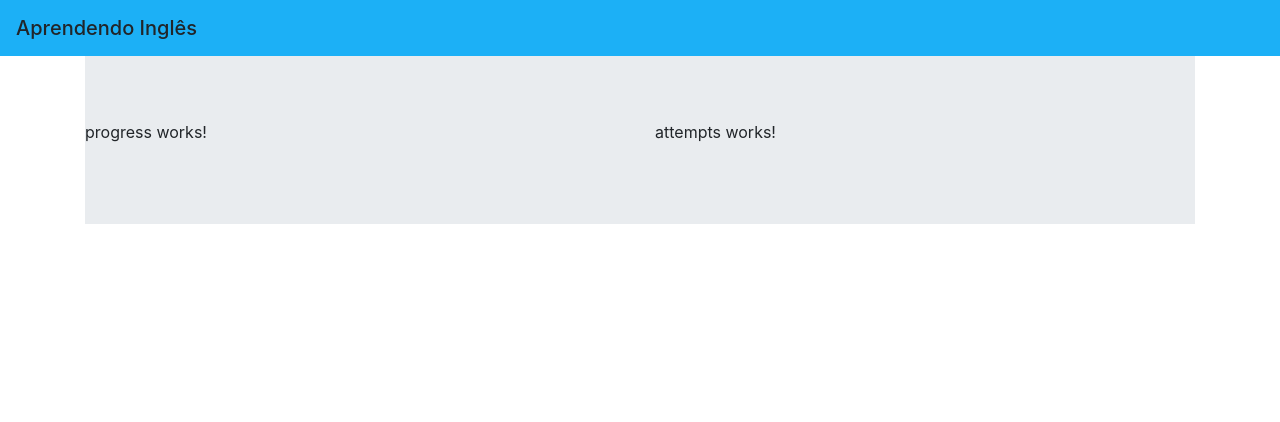
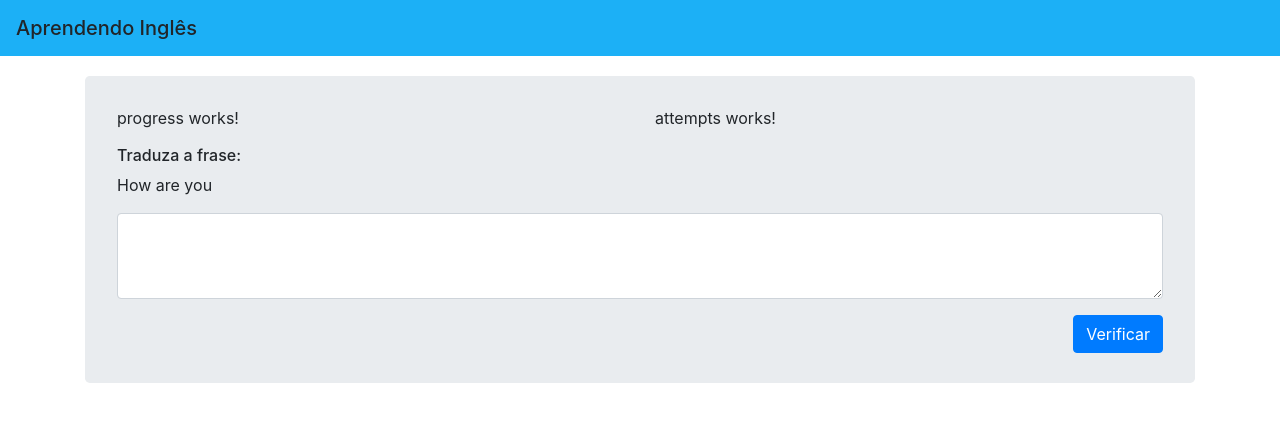
Before and after one commit to HugoOliveiraThor/clone-duolingo-angular4, an Angular app: page / in a window 1280 px wide. Shown: the top 422 px of the page. Built offline with nearby package versions, Linux system fonts and the light colour scheme.

Commit message:
Styling the component panel

```diff
--- a/src/app/panel/panel.component.css
+++ b/src/app/panel/panel.component.css
@@ -0,0 +1,5 @@
+.jumbotron {
+  margin-top:20px;
+  padding-top: 30px;
+  padding-bottom: 30px;
+}
--- a/src/app/panel/panel.component.html
+++ b/src/app/panel/panel.component.html
@@ -1,5 +1,5 @@
 <div class="container">
-  <div class="jumbotron jumbotron-fluid">
+  <div class="jumbotron">
       <div class="row">
         <div class="col-sm-6">
           <app-progress></app-progress>
@@ -8,5 +8,21 @@
           <app-attempts></app-attempts>
         </div>
       </div>
+      <div class="row">
+        <div class="col">
+          <h6>Traduza a frase:</h6>
+          <p>How are you</p>
+          <div class="form-group">
+            <textarea class="form-control" rows="3"></textarea>
+          </div>
+        </div>
+      </div>
+      <div class="row">
+        <div class="col">
+          <div class="d-flex justify-content-end">
+              <button type="button" class="btn btn-primary ">Verificar</button>
+          </div>
+        </div>
+      </div>
   </div>
 </div>
```
